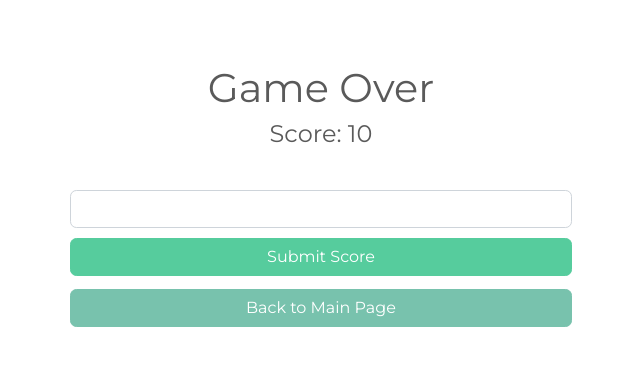
After one commit to GyulaHodosi/SnakeGame, a Flask app: template templates/gameOver.html in a window 1280 px wide. The commit adds this page. Shown: the top 366 px of the page, without its empty margins (329-969 px from the left). Run offline with Flask 2, Linux system fonts and the light colour scheme; the template is opened without the code that fills it: most values are stand-ins (such as "Sample title", 1, 10 or a date in 2020); some libraries are stand-ins or nearby versions.

Commit message:
faszság

```diff
--- a/db/db.csv
+++ b/db/db.csv
@@ -4,3 +4,7 @@
 2019-07-31 09:38:00;Oradenes;100
 2019-07-31 09:38:01;Oradenes;100
 2019-07-31 09:38:01;Oradenes;100
+2019-07-31 10:10:22;kek;100
+2019-07-31 10:14:35;Oradenesasd;100
+2019-07-31 10:18:18;Oradenes2;100
+2019-07-31 10:19:34;kek;100
--- a/server.py
+++ b/server.py
@@ -20,6 +20,9 @@ def addScore():
 
     return redirect('/')
 
+@app.route('/gameOver', methods=['POST'])
+def gameOver():
+    return render_template('gameOver.html', score=request.form['score'])
 
 if __name__ == '__main__':
     app.run(debug=True)
--- /dev/null
+++ b/templates/gameOver.html
@@ -0,0 +1,42 @@
+<!DOCTYPE html>
+<html>
+<head>
+    <meta charset="UTF-8">
+    <title>Snake</title>
+    <link rel="stylesheet" type="text/css" href="{{ url_for('static', filename='css/bootstrap.min.css') }}">
+    <link rel="stylesheet" type="text/css" href="{{ url_for('static', filename='css/style.css') }}">
+</head>
+<body>
+
+<table align="center" valign="center" style="width: 50%; margin-top: 5%;">
+    <tr>
+        <td align="center" valign="center">
+            <h1 class="h1">Game Over</h1>
+            <h4 class="h4">Score: {{ score }}</h4>
+        </td>
+    </tr>
+    <tr>
+        <td align="center" valign="center">
+
+            <form action="/addScore" method="post">
+                <div style="width: 80%; margin-top: 5%">
+                    <input type="text" name="name" class="form-control" autocomplete="off"
+                           style="width: 100%; text-align: center" required minlength="3">
+                    <button type="submit" style="margin-top: 2%" class="btn btn-success btn-block">Submit Score</button>
+                </div>
+                <input type="hidden" name="score" value="{{ score }}">
+            </form>
+
+            <form action="/">
+                <div style="width: 80%; margin-top: 2%">
+                    <button type="submit" class="btn btn-primary btn-block">Back to Main Page
+                    </button>
+                </div>
+            </form>
+
+        </td>
+    </tr>
+</table>
+
+</body>
+</html>
```
Also changed, not shown: templates/index.html (+11 -7 lines).
